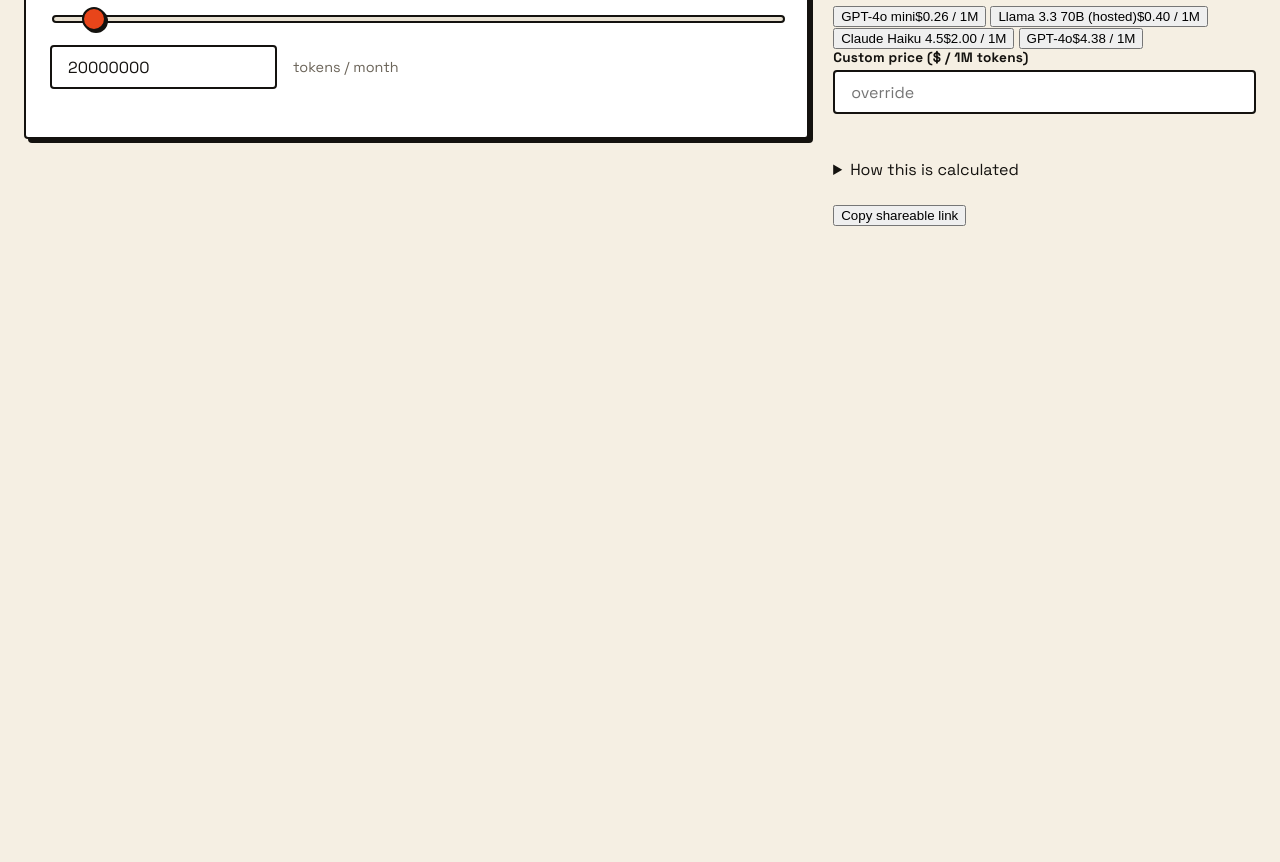
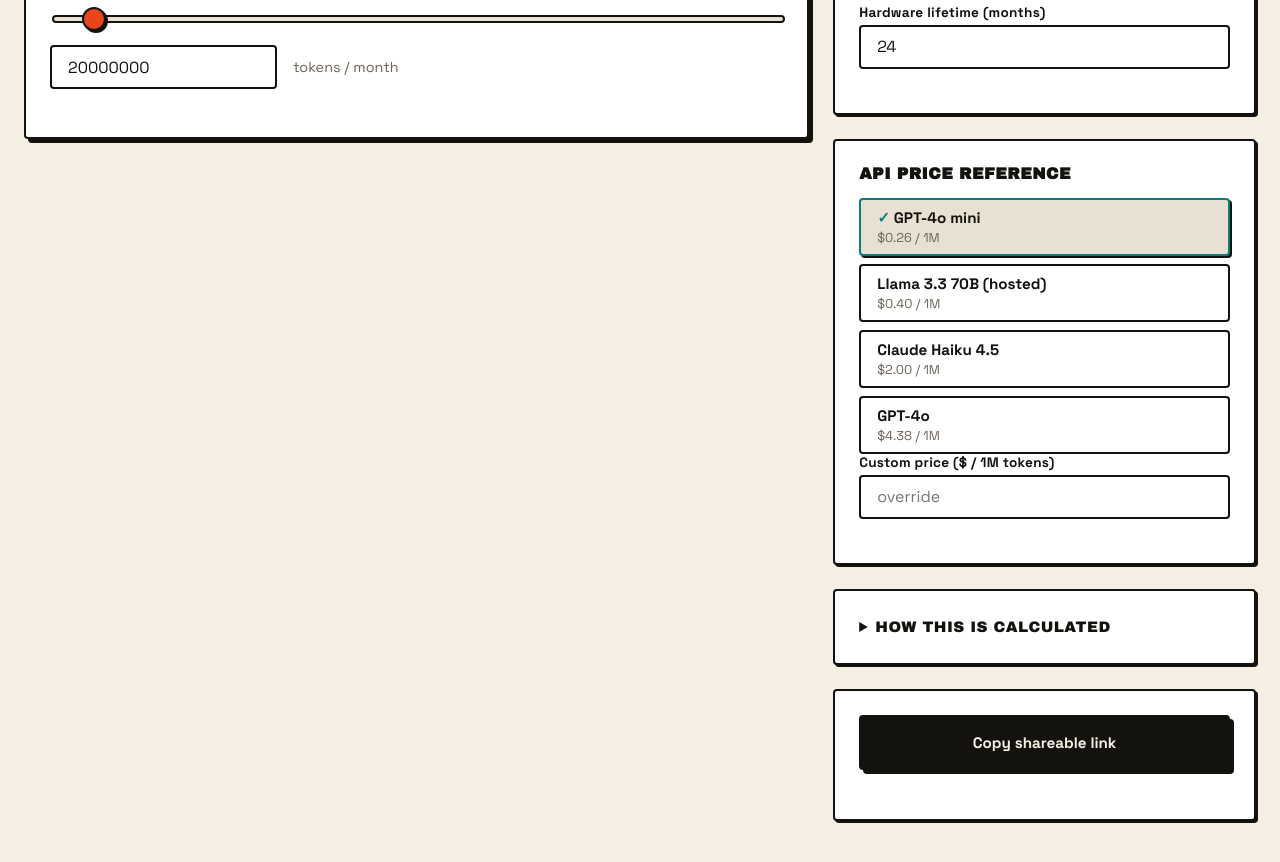
Before and after one commit to ctkrug/breakeven, a website built with Vite: page index.html in a window 1280 px wide. Shown: the part 838-1700 px from the top of the page. Before the commit the page ends 1128 px from the top, so only its background shows below. Built offline with nearby package versions, Linux system fonts and the light colour scheme.

Commit message:
style(ui): style rail panels, option pickers, and the share button
Bordered poster-card panels; GPU/API option buttons get hover, focus,
active, and a distinct selected treatment (checkmark + hard shadow)
so the custom listbox never reads as a bare native control; the share
button gets a pressed-into-the-page effect on click.

```diff
--- a/src/style.css
+++ b/src/style.css
@@ -387,3 +387,158 @@ a {
 .field:last-child {
   margin-bottom: 0;
 }
+
+.panel {
+  background: var(--surface-1);
+  border: 2px solid var(--line);
+  border-radius: var(--radius);
+  box-shadow: var(--shadow-hard-sm);
+  padding: var(--space-3);
+}
+
+.panel-title {
+  font-family: var(--font-display);
+  font-size: 1rem;
+  margin: 0 0 var(--space-2);
+  text-transform: uppercase;
+  letter-spacing: 0.03em;
+}
+
+.panel-note {
+  margin: var(--space-1) 0 0;
+  font-size: 0.85rem;
+  color: var(--text-muted);
+}
+
+.gpu-picker,
+.api-picker {
+  display: grid;
+  gap: var(--space-1);
+}
+
+.option-btn {
+  display: flex;
+  flex-direction: column;
+  align-items: flex-start;
+  gap: 2px;
+  width: 100%;
+  min-height: 44px;
+  text-align: left;
+  font-family: var(--font-ui);
+  color: var(--text);
+  background: var(--surface-1);
+  border: 2px solid var(--line);
+  border-radius: var(--radius);
+  padding: var(--space-1) var(--space-2);
+  cursor: pointer;
+  transition:
+    background var(--motion-ui),
+    box-shadow var(--motion-ui),
+    transform var(--motion-ui);
+}
+
+.option-name {
+  font-weight: 700;
+  font-size: 0.95rem;
+}
+
+.option-meta {
+  font-size: 0.8rem;
+  color: var(--text-muted);
+}
+
+.option-btn:hover {
+  background: var(--surface-2);
+}
+
+.option-btn:focus-visible {
+  outline: 3px solid var(--accent-support);
+  outline-offset: 1px;
+}
+
+.option-btn:active {
+  transform: translate(1px, 1px);
+}
+
+.option-btn[aria-selected="true"] {
+  background: var(--surface-2);
+  border-color: var(--accent-support);
+  box-shadow: var(--shadow-hard-sm);
+}
+
+.option-btn[aria-selected="true"] .option-name::before {
+  content: "✓ ";
+  color: var(--accent-support);
+}
+
+.methodology summary {
+  cursor: pointer;
+  font-family: var(--font-display);
+  font-size: 0.95rem;
+  text-transform: uppercase;
+  letter-spacing: 0.03em;
+  padding: 4px 0;
+}
+
+.methodology summary:focus-visible {
+  outline: 3px solid var(--accent);
+  outline-offset: 2px;
+}
+
+.methodology-body {
+  margin-top: var(--space-2);
+  font-size: 0.9rem;
+  line-height: 1.5;
+  color: var(--text);
+}
+
+.methodology-body ul {
+  padding-left: 1.2em;
+  margin: var(--space-1) 0 var(--space-2);
+}
+
+.methodology-body li {
+  margin-bottom: 4px;
+}
+
+.share-panel {
+  display: flex;
+  flex-direction: column;
+  gap: var(--space-1);
+}
+
+.btn {
+  font-family: var(--font-ui);
+  font-weight: 700;
+  font-size: 0.95rem;
+  color: var(--bg);
+  background: var(--text);
+  border: 2px solid var(--line);
+  border-radius: var(--radius);
+  padding: var(--space-2) var(--space-3);
+  min-height: 44px;
+  cursor: pointer;
+  box-shadow: var(--shadow-hard);
+  transition: transform var(--motion-ui);
+}
+
+.btn:hover {
+  background: var(--accent);
+}
+
+.btn:focus-visible {
+  outline: 3px solid var(--accent-support);
+  outline-offset: 2px;
+}
+
+.btn:active {
+  box-shadow: var(--shadow-hard-pressed);
+  transform: translate(3px, 3px);
+}
+
+.field-status {
+  margin: 0;
+  min-height: 1.2em;
+  font-size: 0.85rem;
+  color: var(--text-muted);
+}
```
